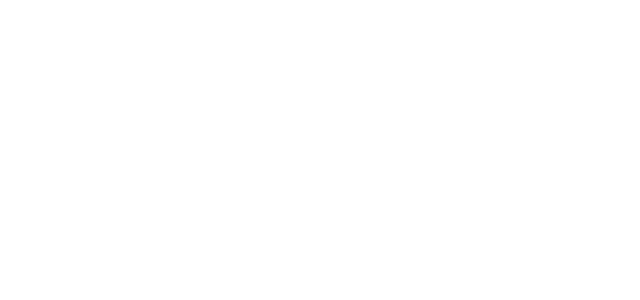
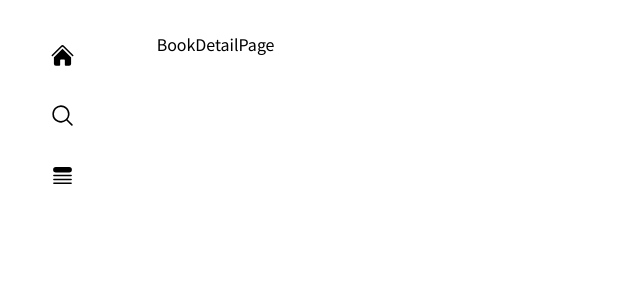
Before and after one commit to Ahnhojeong/Book-Park, a React (Create React App) app: page /book/1 in a window 1280 px wide. Before the commit this address had no page. Shown: the top 300 px of the page, without its empty margins (0-640 px from the left). Built offline with nearby package versions, Linux system fonts and the light colour scheme.

Commit message:
✨ Book Detail 페이지

```diff
--- a/src/components/layout/Router.tsx
+++ b/src/components/layout/Router.tsx
@@ -4,6 +4,7 @@
 
 import HeaderLayout from "./HeaderLayout";
 import SearchPage from "@pages/SearchPage";
+import BookDetailPage from "@pages/BookDetailPage";
 
 function Router() {
   return (
@@ -12,6 +13,7 @@
         <Route index element={<HomePage />} />
         <Route path="/search" element={<SearchPage />} />
         <Route path="/library" element={<LibraryPage />} />
+        <Route path="/book/:id" element={<BookDetailPage />} />
       </Route>
     </Routes>
   );
--- /dev/null
+++ b/src/pages/BookDetailPage.tsx
@@ -0,0 +1,7 @@
+import BodyLayout from "@components/layout/BodyLayout";
+
+function BookDetailPage() {
+  return <BodyLayout>BookDetailPage</BodyLayout>;
+}
+
+export default BookDetailPage;
```
